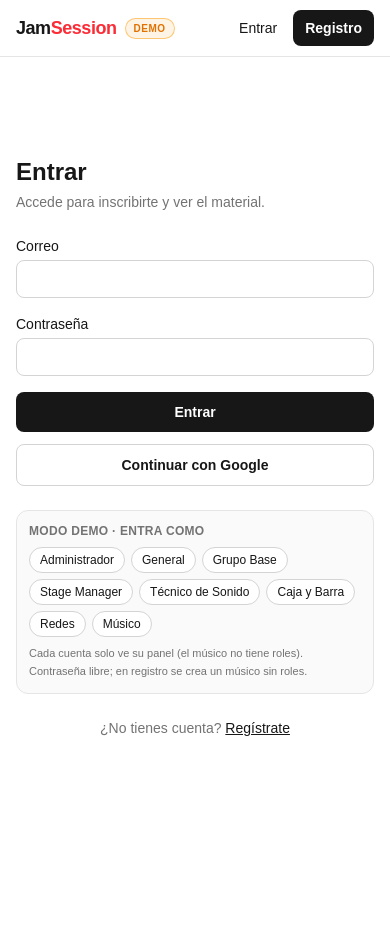
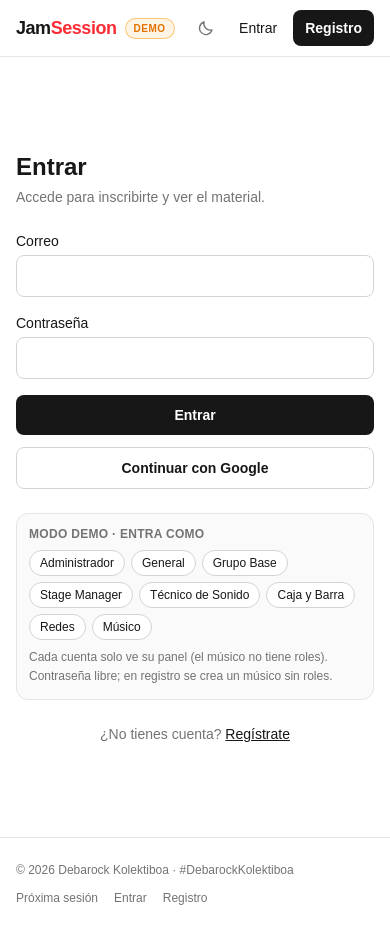
Before and after one commit to satisol-develop/jam-session, a Next.js app: page /login in a window 390 px wide. Before the commit the page ends 844 px from the top, so only its background shows below. Built offline with nearby package versions, Linux system fonts and the light colour scheme; no server answers.

Commit message:
feat(theme): modo oscuro global con toggle, footer y dark: en auth

```diff
--- a/src/app/(auth)/login/login-form.tsx
+++ b/src/app/(auth)/login/login-form.tsx
@@ -81,7 +81,7 @@ export function LoginForm() {
               autoComplete="email"
               value={email}
               onChange={(e) => setEmail(e.target.value)}
-              className="w-full rounded-lg border border-neutral-300 bg-white px-3 py-2 text-sm text-black outline-none focus:border-neutral-900"
+              className="w-full rounded-lg border border-neutral-300 bg-white px-3 py-2 text-base text-black outline-none focus:border-neutral-900 dark:border-neutral-700 dark:bg-neutral-900 dark:text-white dark:focus:border-white sm:text-sm"
             />
           </div>
           <div>
@@ -95,12 +95,12 @@ export function LoginForm() {
               autoComplete="current-password"
               value={password}
               onChange={(e) => setPassword(e.target.value)}
-              className="w-full rounded-lg border border-neutral-300 bg-white px-3 py-2 text-sm text-black outline-none focus:border-neutral-900"
+              className="w-full rounded-lg border border-neutral-300 bg-white px-3 py-2 text-base text-black outline-none focus:border-neutral-900 dark:border-neutral-700 dark:bg-neutral-900 dark:text-white dark:focus:border-white sm:text-sm"
             />
           </div>
 
           {error && (
-            <p className="rounded-lg bg-red-50 px-3 py-2 text-sm text-red-700">
+            <p className="rounded-lg bg-red-50 px-3 py-2 text-sm text-red-700 dark:bg-red-950 dark:text-red-300">
               {error}
             </p>
           )}
@@ -108,7 +108,7 @@ export function LoginForm() {
           <button
             type="submit"
             disabled={busy}
-            className="w-full rounded-lg bg-neutral-900 px-4 py-2.5 text-sm font-semibold text-white transition hover:bg-neutral-700 disabled:opacity-50"
+            className="w-full rounded-lg bg-neutral-900 px-4 py-2.5 text-sm font-semibold text-white transition hover:bg-neutral-700 disabled:opacity-50 dark:bg-white dark:text-black dark:hover:bg-neutral-200"
           >
             {busy ? "Entrando…" : "Entrar"}
           </button>
@@ -116,14 +116,14 @@ export function LoginForm() {
 
         <button
           onClick={onGoogle}
-          className="mt-3 w-full rounded-lg border border-neutral-300 px-4 py-2.5 text-sm font-semibold transition hover:bg-neutral-100"
+          className="mt-3 w-full rounded-lg border border-neutral-300 px-4 py-2.5 text-sm font-semibold transition hover:bg-neutral-100 dark:border-neutral-700 dark:hover:bg-neutral-900"
         >
           Continuar con Google
         </button>
 
         {DEMO_MODE && (
-          <div className="mt-6 rounded-xl border border-neutral-200 bg-neutral-50 p-3">
-            <p className="mb-2 text-xs font-semibold uppercase tracking-wide text-neutral-500">
+          <div className="mt-6 rounded-xl border border-neutral-200 bg-neutral-50 p-3 dark:border-neutral-800 dark:bg-neutral-950">
+            <p className="mb-2 text-xs font-semibold uppercase tracking-wide text-neutral-500 dark:text-neutral-400">
               Modo demo · entra como
             </p>
             <div className="flex flex-wrap gap-1.5">
@@ -133,23 +133,26 @@ export function LoginForm() {
                   type="button"
                   onClick={() => quickLogin(a.email)}
                   disabled={busy}
-                  className="rounded-full border border-neutral-300 bg-white px-2.5 py-1 text-xs font-medium transition hover:border-neutral-900 disabled:opacity-50"
+                  className="rounded-full border border-neutral-300 bg-white px-2.5 py-1 text-xs font-medium transition hover:border-neutral-900 disabled:opacity-50 dark:border-neutral-700 dark:bg-neutral-900 dark:hover:border-white"
                   title={a.email}
                 >
                   {a.rol ? ROLES_META[a.rol].label.split("·")[0].trim() : "Músico"}
                 </button>
               ))}
             </div>
-            <p className="mt-2 text-[11px] leading-relaxed text-neutral-500">
+            <p className="mt-2 text-xs leading-relaxed text-neutral-500 dark:text-neutral-400">
               Cada cuenta solo ve su panel (el músico no tiene roles). Contraseña
               libre; en registro se crea un músico sin roles.
             </p>
           </div>
         )}
 
-        <p className="mt-6 text-center text-sm text-neutral-500">
+        <p className="mt-6 text-center text-sm text-neutral-500 dark:text-neutral-400">
           ¿No tienes cuenta?{" "}
-          <Link href="/registro" className="font-medium text-neutral-900 underline">
+          <Link
+            href="/registro"
+            className="font-medium text-neutral-900 underline dark:text-white"
+          >
             Regístrate
           </Link>
         </p>
--- a/src/app/globals.css
+++ b/src/app/globals.css
@@ -1,8 +1,17 @@
 @import "tailwindcss";
+
+/* Tema oscuro por selección (toggle en la cabecera o preferencia del
+   sistema en la primera visita). .db-zone va siempre a oscuro. */
+@custom-variant dark (&:where(.dark, .dark *, .db-zone *));
 
 :root {
   --background: #ffffff;
   --foreground: #171717;
+}
+
+html.dark {
+  --background: #0a0a0a;
+  --foreground: #ededed;
 }
 
 @theme inline {
@@ -10,13 +19,6 @@
   --color-foreground: var(--foreground);
   --font-sans: var(--font-geist-sans);
   --font-mono: var(--font-geist-mono);
-}
-
-@media (prefers-color-scheme: dark) {
-  :root {
-    --background: #0a0a0a;
-    --foreground: #ededed;
-  }
 }
 
 body {
--- a/src/app/layout.tsx
+++ b/src/app/layout.tsx
@@ -3,6 +3,7 @@ import { Geist, Geist_Mono } from "next/font/google";
 import "./globals.css";
 import { AuthProvider } from "@/lib/auth/auth-provider";
 import { SiteHeader } from "@/components/site-header";
+import { SiteFooter } from "@/components/site-footer";
 
 const geistSans = Geist({
   variable: "--font-geist-sans",
@@ -26,8 +27,14 @@ export const metadata: Metadata = {
 export const viewport: Viewport = {
   width: "device-width",
   initialScale: 1,
-  themeColor: "#0a0a0a",
+  themeColor: [
+    { media: "(prefers-color-scheme: light)", color: "#ffffff" },
+    { media: "(prefers-color-scheme: dark)", color: "#0a0a0a" },
+  ],
 };
+
+/** Tema inicial antes del primer pintado (localStorage o sistema). */
+const TEMA_INICIAL = `(function(){try{var t=localStorage.getItem("jam-theme");var d=t?t==="dark":window.matchMedia("(prefers-color-scheme: dark)").matches;if(d){document.documentElement.classList.add("dark");}}catch(e){}})();`;
 
 export default function RootLayout({ children }: LayoutProps<"/">) {
   return (
@@ -36,9 +43,11 @@ export default function RootLayout({ children }: LayoutProps<"/">) {
       className={`${geistSans.variable} ${geistMono.variable} h-full antialiased`}
     >
       <body className="flex min-h-full flex-col">
+        <script dangerouslySetInnerHTML={{ __html: TEMA_INICIAL }} />
         <AuthProvider>
           <SiteHeader />
           <main className="flex-1">{children}</main>
+          <SiteFooter />
         </AuthProvider>
       </body>
     </html>
--- a/src/components/musician/propose-form.tsx
+++ b/src/components/musician/propose-form.tsx
@@ -151,7 +151,10 @@ export function ProposeForm() {
             >
               <span className="flex-1">
                 «{p.cancion}»{p.artista ? ` — ${p.artista}` : ""}
-                <span className="db-muted text-xs"> · en {p.instrumento}</span>
+                <span className="text-neutral-500 text-xs dark:text-neutral-400">
+                  {" "}
+                  · en {p.instrumento}
+                </span>
               </span>
               <span className="shrink-0 text-xs text-neutral-500">
                 {ESTADO_LABEL[p.estado] ?? p.estado}
--- /dev/null
+++ b/src/components/site-footer.tsx
@@ -0,0 +1,44 @@
+"use client";
+
+import Link from "next/link";
+import { usePathname } from "next/navigation";
+
+/**
+ * Pie de página de la web pública y de /mi (no aparece en /panel, que
+ * tiene su propia navegación fija).
+ */
+export function SiteFooter() {
+  const pathname = usePathname();
+  if (pathname.startsWith("/panel")) return null;
+
+  return (
+    <footer className="border-t border-neutral-200 bg-white/90 dark:border-neutral-800 dark:bg-black/80">
+      <div className="mx-auto flex max-w-5xl flex-col gap-3 px-4 py-6 text-xs sm:flex-row sm:items-center sm:justify-between">
+        <p className="text-neutral-500 dark:text-neutral-400">
+          © {new Date().getFullYear()} Debarock Kolektiboa ·
+          #DebarockKolektiboa
+        </p>
+        <nav className="flex flex-wrap gap-x-4 gap-y-1">
+          <Link
+            href="/"
+            className="text-neutral-500 transition hover:text-neutral-900 dark:text-neutral-400 dark:hover:text-white"
+          >
+            Próxima sesión
+          </Link>
+          <Link
+            href="/login"
+            className="text-neutral-500 transition hover:text-neutral-900 dark:text-neutral-400 dark:hover:text-white"
+          >
+            Entrar
+          </Link>
+          <Link
+            href="/registro"
+            className="text-neutral-500 transition hover:text-neutral-900 dark:text-neutral-400 dark:hover:text-white"
+          >
+            Registro
+          </Link>
+        </nav>
+      </div>
+    </footer>
+  );
+}
--- a/src/components/site-header.tsx
+++ b/src/components/site-header.tsx
@@ -4,6 +4,7 @@ import Link from "next/link";
 import { usePathname, useRouter } from "next/navigation";
 import { useAuth } from "@/lib/auth/auth-provider";
 import { DEMO_MODE } from "@/lib/demo";
+import { ThemeToggle } from "@/components/theme-toggle";
 
 export function SiteHeader() {
   const { user, roles, loading, logout } = useAuth();
@@ -47,6 +48,7 @@ export function SiteHeader() {
         </div>
 
         <nav className="flex items-center gap-1 text-sm">
+          <ThemeToggle />
           {!loading && user ? (
             <>
               <Link
--- /dev/null
+++ b/src/components/theme-toggle.tsx
@@ -0,0 +1,56 @@
+"use client";
+
+/**
+ * Alterna el modo oscuro global: añade/quita la clase `.dark` en <html>
+ * y la recuerda en localStorage. El estado inicial lo decide un script
+ * inline en el layout (preferencia guardada o la del sistema).
+ */
+export function ThemeToggle() {
+  function toggle() {
+    const raiz = document.documentElement;
+    const oscuro = !raiz.classList.contains("dark");
+    raiz.classList.toggle("dark", oscuro);
+    try {
+      localStorage.setItem("jam-theme", oscuro ? "dark" : "light");
+    } catch {
+      /* almacenamiento no disponible */
+    }
+  }
+
+  return (
+    <button
+      type="button"
+      onClick={toggle}
+      aria-label="Cambiar entre modo claro y oscuro"
+      className="rounded-lg p-2 text-neutral-500 transition hover:bg-neutral-100 hover:text-neutral-900 dark:text-neutral-400 dark:hover:bg-neutral-900 dark:hover:text-white"
+    >
+      {/* Luna (se muestra en claro → clic = oscuro) */}
+      <svg
+        viewBox="0 0 24 24"
+        fill="none"
+        stroke="currentColor"
+        strokeWidth={1.75}
+        strokeLinecap="round"
+        strokeLinejoin="round"
+        aria-hidden="true"
+        className="size-4.5 dark:hidden"
+      >
+        <path d="M20 14.5A8.5 8.5 0 0 1 9.5 4a8.5 8.5 0 1 0 10.5 10.5" />
+      </svg>
+      {/* Sol (se muestra en oscuro → clic = claro) */}
+      <svg
+        viewBox="0 0 24 24"
+        fill="none"
+        stroke="currentColor"
+        strokeWidth={1.75}
+        strokeLinecap="round"
+        strokeLinejoin="round"
+        aria-hidden="true"
+        className="hidden size-4.5 dark:block"
+      >
+        <circle cx="12" cy="12" r="4" />
+        <path d="M12 2.5v2M12 19.5v2M2.5 12h2M19.5 12h2M5.3 5.3l1.4 1.4M17.3 17.3l1.4 1.4M18.7 5.3l-1.4 1.4M6.7 17.3l-1.4 1.4" />
+      </svg>
+    </button>
+  );
+}
```
Also changed, not shown: src/app/(auth)/registro/page.tsx (+14 -9 lines).
